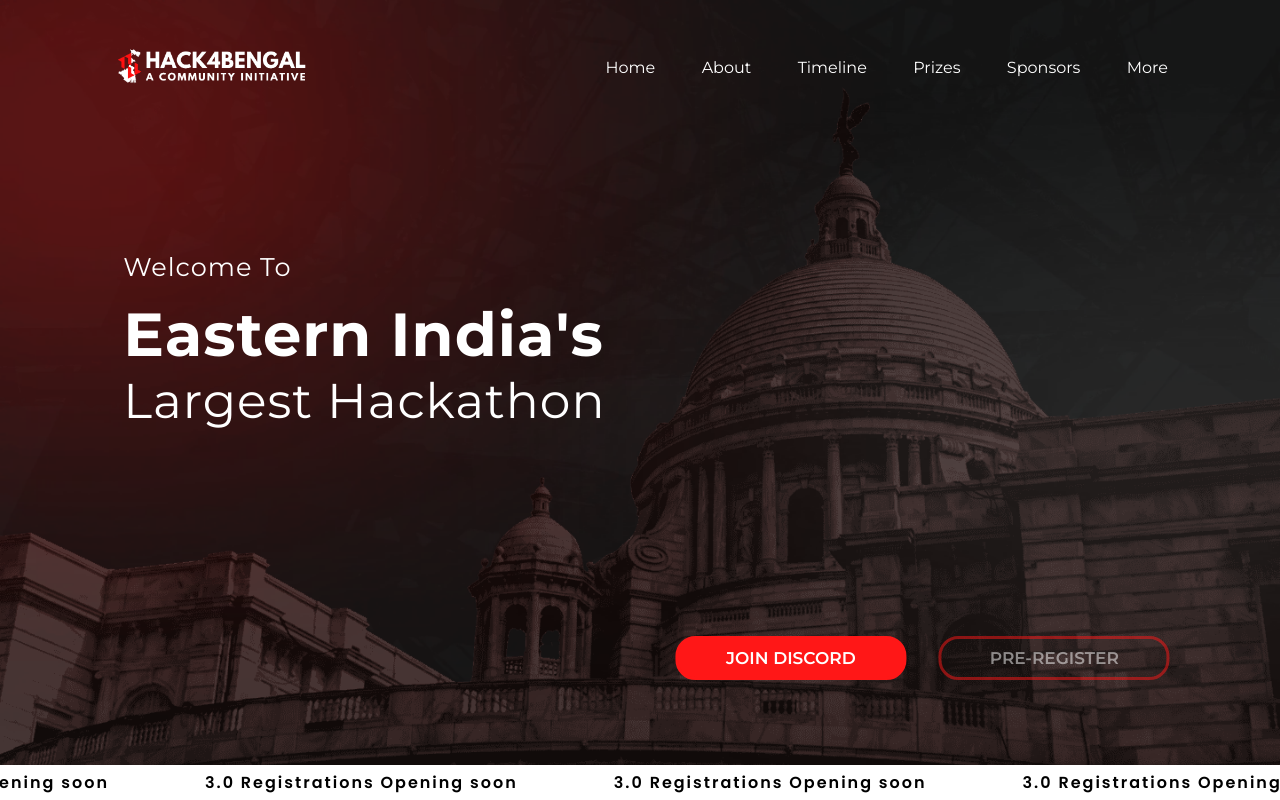
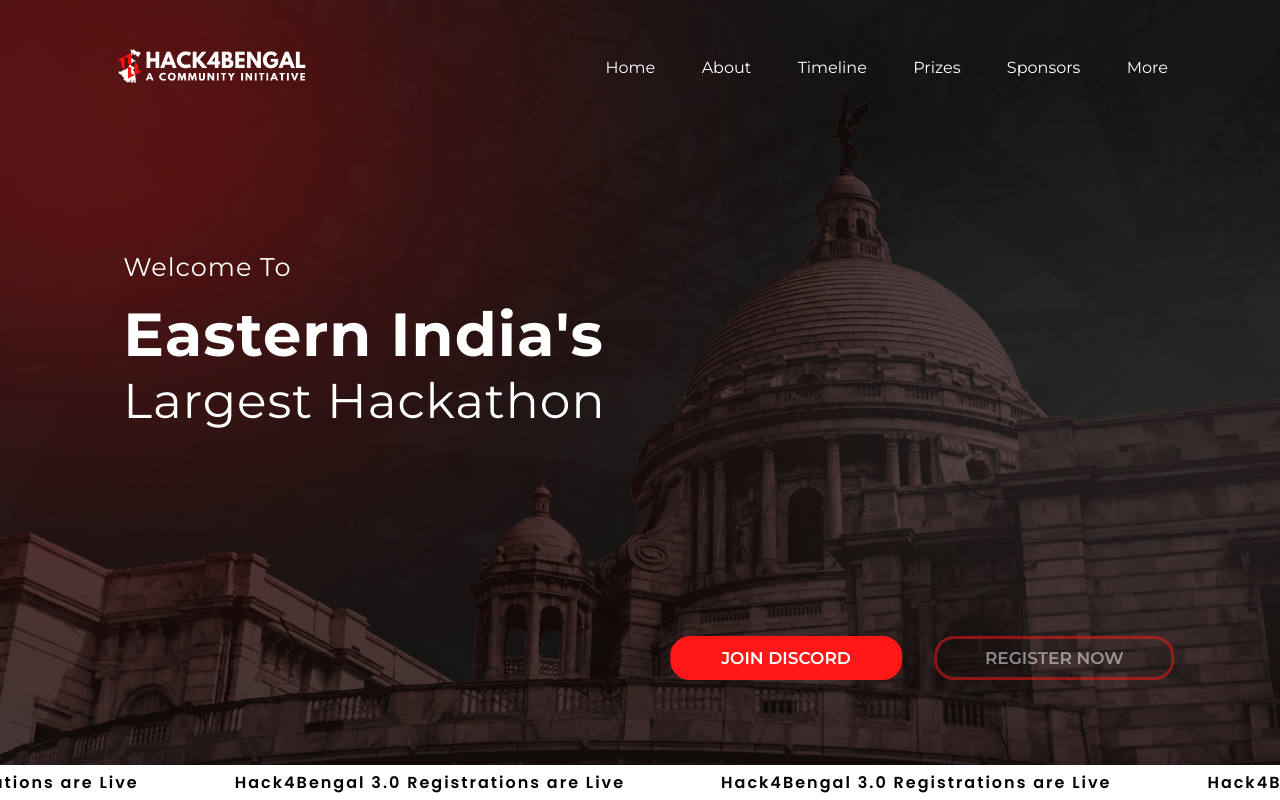
Before and after one commit to hack4bengal/s3, a React (Vite) app: page / in a window 1280 px wide. Shown: the top 800 px of the page. Built offline with nearby package versions, Linux system fonts and the light colour scheme; grey boxes are pictures that could not be loaded.

Commit message:
fix: changes to content and UI bugs

```diff
--- a/src/assets/data/HeaderContent.js
+++ b/src/assets/data/HeaderContent.js
@@ -44,14 +44,14 @@ const HeaderData = {
     backWordMobile: "Experts",
     backWordSize_mobile: "78px",
     backWordSpacing_mobile: "0.2rem",
-    frontWord: "Mentors/Judges",
-    frontWordMobile: "Mentors/Judges",
+    frontWord: "Mentors/ Judges",
+    frontWordMobile: "Mentors/ Judges",
   },
   testimonials: {
     backWord: "Stories",
     backWordSize_mobile: "78px",
     backWordSpacing_mobile: "0.5rem",
-    frontWord: "Testimonial",
+    frontWord: "Testimonials",
   },
   faq: {
     backWord: "FAQ",
--- a/src/assets/data/SponsorsContent.js
+++ b/src/assets/data/SponsorsContent.js
@@ -20,7 +20,7 @@ import graph from "../images/SponsorImages/graph.png";
 // import shardeum from "../images/SponsorImages/shardeum.webp";
 // import snu from "../images/SponsorImages/snu.webp";
 // import solana from "../images/SponsorImages/solana.webp";
-import xyz from "../images/SponsorImages/xyz.webp";
+import xyz from "../images/SponsorImages/xyz.png";
 // import zeeve from "../images/SponsorImages/zeeve.webp";
 
 const sponsors = {
--- a/src/components/private/faq/FAQ.jsx
+++ b/src/components/private/faq/FAQ.jsx
@@ -32,7 +32,7 @@ const Faq = () => {
         "Nothing, participation in Hack4Bengal 3.0 is absolutely FREE!!🎉 We'll have meals, snacks, and beverages onsite at the hackathon, in addition to swags, prizes, fun mini-events and more.",
     },
     {
-      question: "What is the maximum/minimum team size?",
+      question: "What is the maximum/ minimum team size?",
       answer:
         "We encourage you to make a team of minimum 2 and maximum 4 members. If you are a Solo Hacker and do not have a team, you can still register and we will help you find a team on our Discord Server.",
     },
--- a/src/components/private/landing/Landing.jsx
+++ b/src/components/private/landing/Landing.jsx
@@ -28,7 +28,7 @@ const Landing = () => {
                 Join Discord
               </Button>
               <Button type="outline" isDisabled={true}>
-                Pre-register
+                Register Now
               </Button>
             </div>
           </div>
--- a/src/components/private/marquee/Marquee.jsx
+++ b/src/components/private/marquee/Marquee.jsx
@@ -6,7 +6,7 @@ function Marquee() {
 
   const paragraphs = [];
   for (let i = 0; i < numParagraphs; i++) {
-    paragraphs.push(<p key={i}> 3.0 Registrations Opening soon</p>);
+    paragraphs.push(<p key={i}> Hack4Bengal 3.0 Registrations are Live</p>);
   }
 
   return (
--- a/src/components/private/sponsors/Sponsors.jsx
+++ b/src/components/private/sponsors/Sponsors.jsx
@@ -12,7 +12,7 @@ const Sponsors = () => {
         <Header {...HeaderData.sponsors} />
 
         <div className="sponsors__container platinum_container">
-          <h1>Platinum Sponsors</h1>
+          <h1>Platinum Sponsor</h1>
           <div className="sponsors__flexbox">
             {sponsors["Platinum"].map((item, index) => {
               return (
@@ -32,7 +32,7 @@ const Sponsors = () => {
         </div>
 
         <div className="sponsors__container domain_container">
-          <h1>Domain Partners</h1>
+          <h1>Domain Partner</h1>
           <div className="sponsors__flexbox">
             {sponsors["Domain"].map((item, index) => {
               return (
--- a/src/components/private/sponsors/singlesponsors/SingleSponsors.jsx
+++ b/src/components/private/sponsors/singlesponsors/SingleSponsors.jsx
@@ -2,7 +2,7 @@ import React from "react";
 import "./SingleSponsors.scss";
 
 const SingleSponsors = ({ sponsor, type }) => {
-  const style = sponsor?.name === "xyz" ? { minWidth: "100px" } : {};
+  const style = {};
 
   return (
     <a href={sponsor?.link} target="_blank" rel="noopener noreferrer">
```
Also changed, not shown: src/assets/images/SponsorImages/xyz.png (added).
